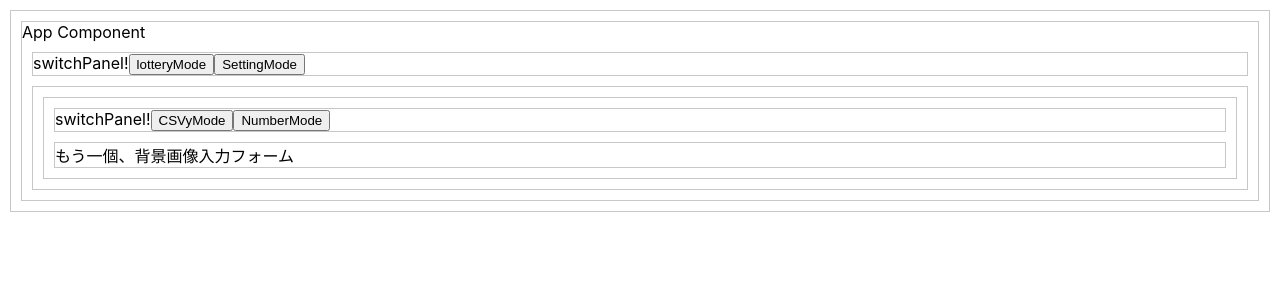
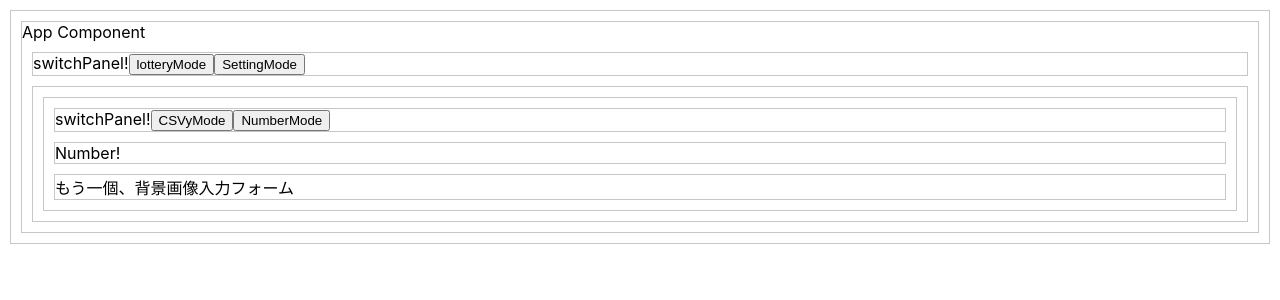
Before and after one commit to ymdsy/lottery_app, a React (Create React App) app: page / in a window 1280 px wide. Both pictures are taken after a click on the button "NumberMode". Shown: the top 300 px of the page. Built offline with nearby package versions, Linux system fonts and the light colour scheme.

Commit message:
入力モード切り替えロジックの作成

```diff
--- /dev/null
+++ b/src/settingPanel/enterLotteryContainer.js
@@ -0,0 +1,21 @@
+import React from "react";
+// import { LotteryContainer } from "./lotteryPanel/lotteryContainer.js";
+// import { SettingContainer } from "./settingPanel/settingContainer.js";
+
+export function EnterLotteryContainer(props) {
+  if (props.mode === 0) {
+    return (
+      <div>
+        CSV!
+        {/* <EnterCSVContainer /> */}
+      </div>
+    );
+  } else if (props.mode === 1) {
+    return (
+      <div>
+        Number!
+        {/* <EnterNumberContainer /> */}
+      </div>
+    );
+  }
+}
--- a/src/settingPanel/settingContainer.js
+++ b/src/settingPanel/settingContainer.js
@@ -1,5 +1,6 @@
 import React from "react";
 import { SelectEnterModeContainer } from "./selectEnterModeContainer.js";
+import { EnterLotteryContainer } from "./enterLotteryContainer.js";
 
 export class SettingContainer extends React.Component {
   constructor(props) {
@@ -24,6 +25,7 @@ export class SettingContainer extends React.Component {
           mode={this.state.lotteryEnterMode}
           switchMode={mode => this.switchLotteryEnterMode(mode)}
         />
+        <EnterLotteryContainer mode={this.state.lotteryEnterMode} />
         <div>もう一個、背景画像入力フォーム</div>
       </div>
     );
```
